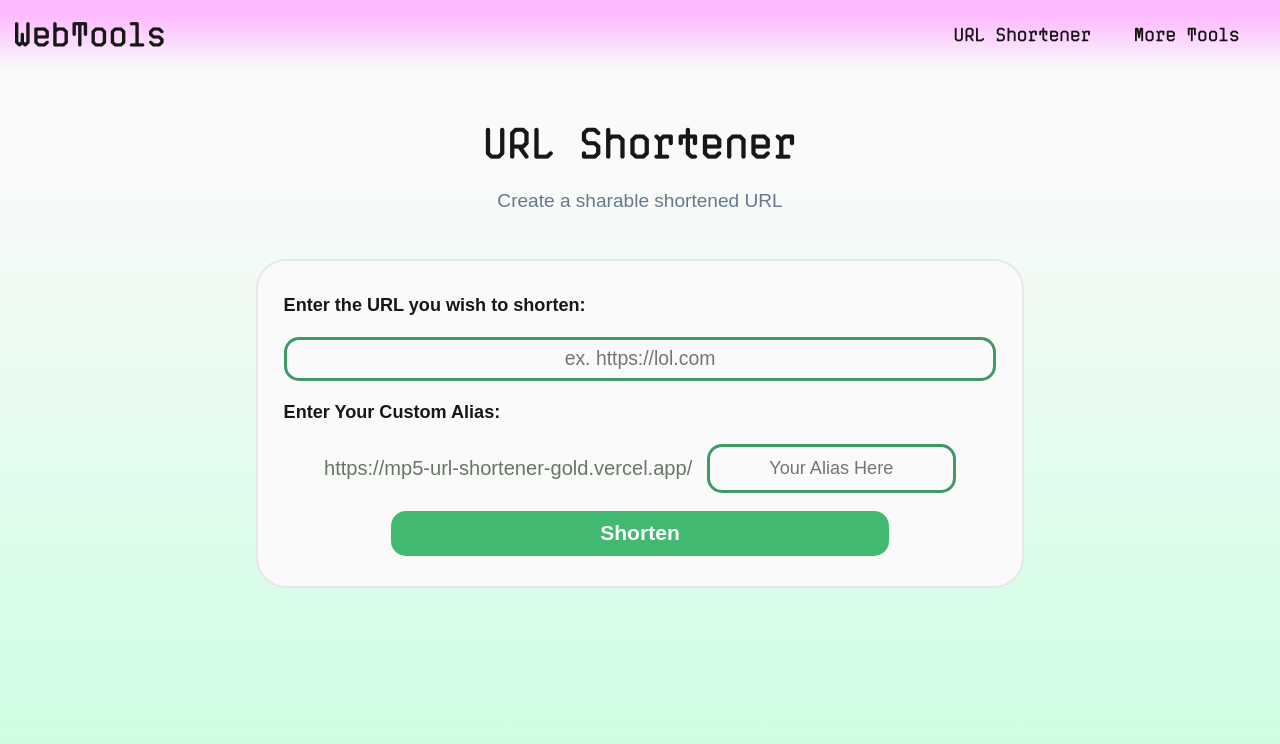
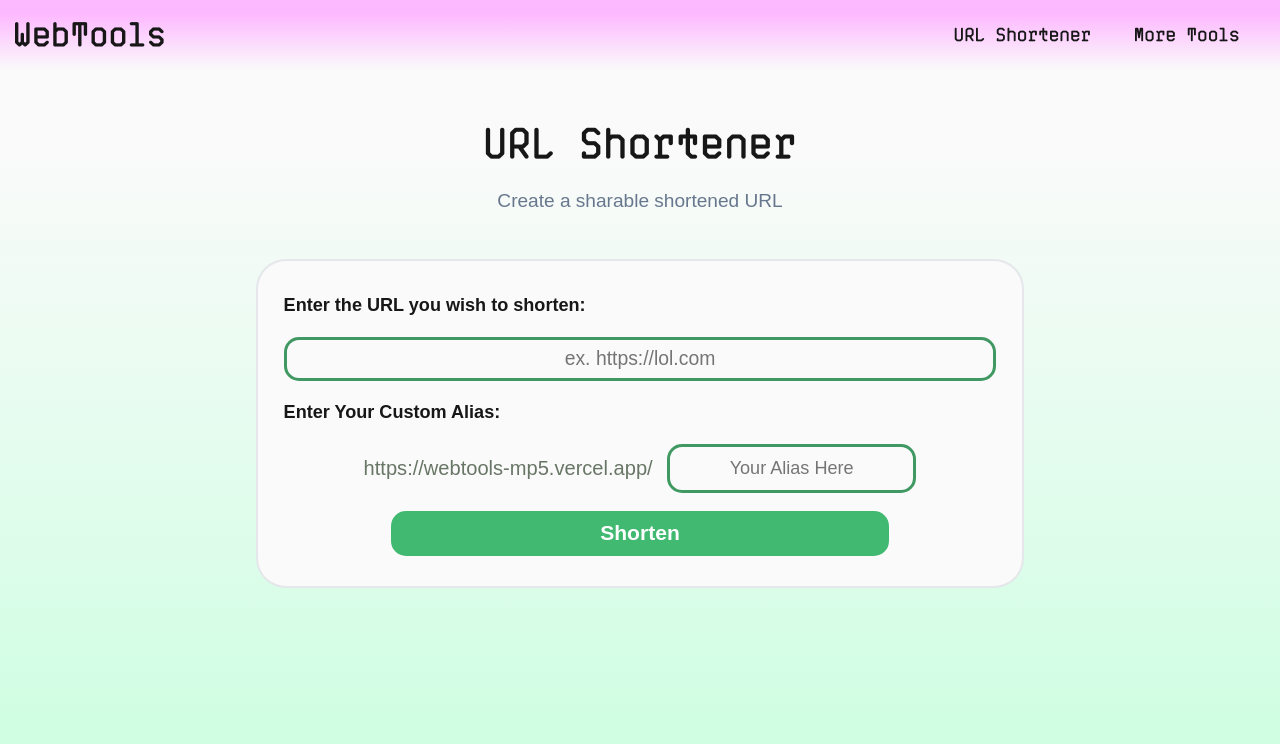
Before and after one commit to ACBostonUni/mp5-url-shortener, a Next.js app: page / in a window 1280 px wide. Shown: the top 744 px of the page. Built offline with nearby package versions, Linux system fonts and the light colour scheme; no server answers.

Commit message:
Changed domain name

```diff
--- a/src/app/page.tsx
+++ b/src/app/page.tsx
@@ -252,7 +252,7 @@ export default function Home() {
         <StyledAliasContainer>
 
           <StyledSiteURLText>
-              https://mp5-url-shortener-gold.vercel.app/
+              https://webtools-mp5.vercel.app/
           </StyledSiteURLText>
 
           <StyledAliasInput value ={alias} placeholder={"Your Alias Here"} onChange={(event) => setAlias(event.target.value)}/>
@@ -275,7 +275,7 @@ export default function Home() {
                 <ShortenedURLContainer>
                 <StyledShortenedURLText>
 
-                Your New Link: https://mp5-url-shortener-gold.vercel.app/{alias}
+                Your New Link: https://webtools-mp5.vercel.app/{alias}
 
                 </StyledShortenedURLText>
                 </ShortenedURLContainer>
```
